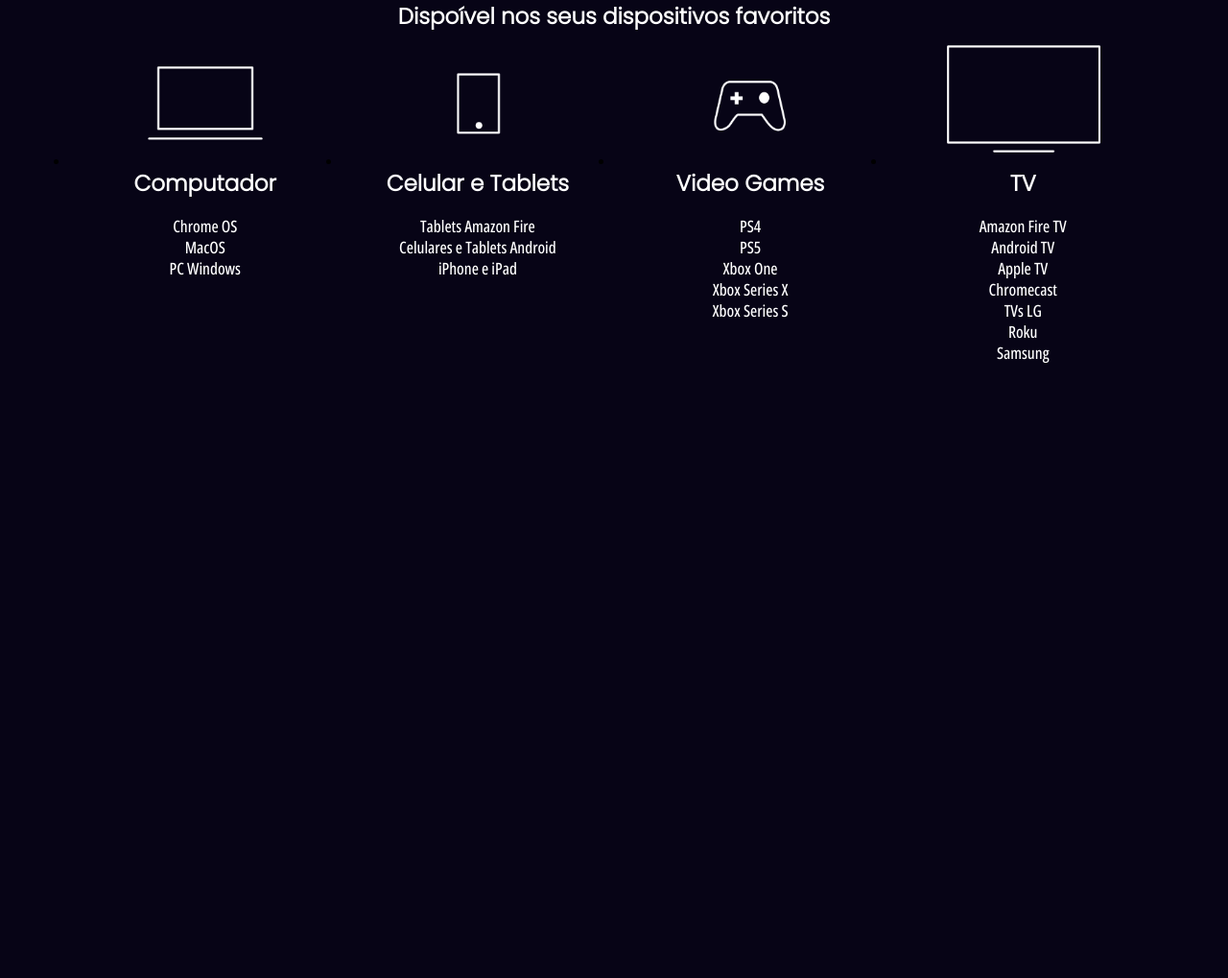
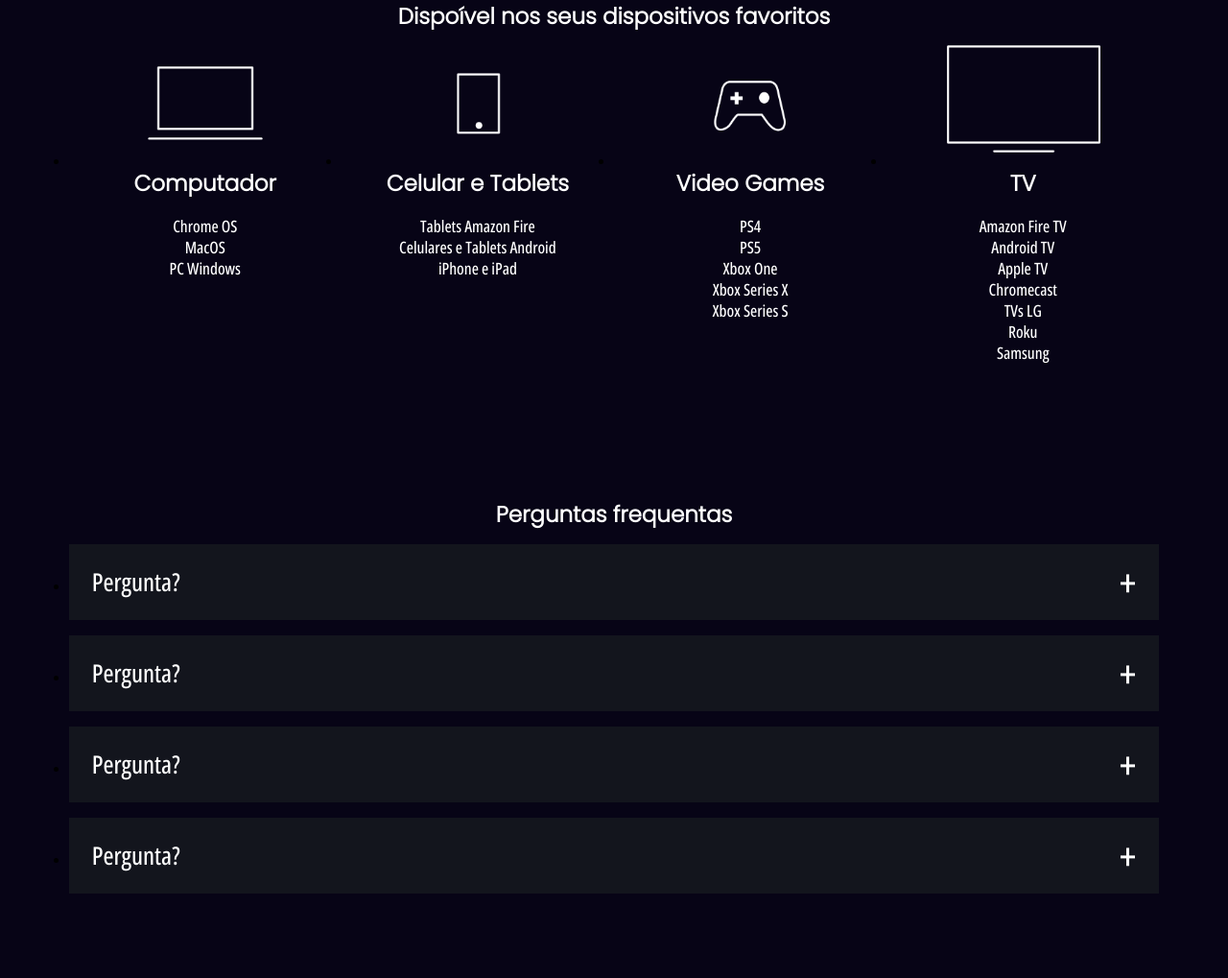
Before and after one commit to AssisMalachias/Project_Animes, a website: page src/index.html in a window 1280 px wide. Shown: the part 2613-3632 px from the top of the page at 96% size. Before the commit the page ends 3063 px from the top, so only its background shows below. Drawn offline with nearby package versions, Linux system fonts and the light colour scheme; files that its build step writes are made by us from their sources.

Commit message:
Criando a FAQ

```diff
--- /dev/null
+++ b/src/css/_faq.scss
@@ -0,0 +1,55 @@
+.faq {
+    padding: 5.6vw;
+
+    h2 {
+        text-align:center;
+        margin-bottom:17px;
+    }
+
+    &__questions {
+        &__item {
+            background-color: #13151d;
+            margin-bottom: 16px;
+            transition-duration:5s;
+
+            &__question {
+                color:#fff;
+                font-size:20px;
+                padding: 24px;
+                display:block;
+                cursor:pointer;
+                position: relative;
+
+                &::after {
+                    content: '+';
+                    position:absolute;
+                    top:0;
+                    right:24px;
+                    height:100%;
+                    display:flex;
+                    align-items:center;
+                    font-size:40px;
+                    transition-duration:3s;
+                }
+            }
+
+            &__answer {
+                height:0;
+                overflow:hidden;
+            }
+
+         &--is-open {
+                .faq__questions__item__question::after {
+                    content: '-';
+                    transition-duration:3s;
+                }
+                .faq__questions__item__answer {
+                    height:auto;
+                    padding:24px;
+                    transition-duration:3s;
+                    transition: height, 0.5s ease;
+                }
+            }
+        }
+    }
+}
--- a/src/css/main.scss
+++ b/src/css/main.scss
@@ -4,6 +4,7 @@
 @use '_plans';
 @use '_watch-anywhere';
 @use '_available-devices';
+@use '_faq';
 
 @font-face {
     font-family:OpenSans;
--- a/src/index.html
+++ b/src/index.html
@@ -169,9 +169,35 @@
                     <li>Samsung</li>
                 </ul>
             </li>
+        </ul>
+     </section>
+
+     <section class="faq">
+        <h2 class="titulo">Perguntas frequentas</h2>
+        <ul class="faq__questions">
+            <li class="faq__questions__item ">
+                <div class="faq__questions__item__question text--big" data-faq-question>Pergunta?</div>
+                <div class="faq__questions__item__answer text">A resposta da pergunta</div>
+            </li>
+
+            <li class="faq__questions__item ">
+                <div class="faq__questions__item__question text--big" data-faq-question>Pergunta?</div>
+                <div class="faq__questions__item__answer text">A resposta da pergunta</div>
+            </li>
+
+            <li class="faq__questions__item ">
+                <div class="faq__questions__item__question text--big" data-faq-question>Pergunta?</div>
+                <div class="faq__questions__item__answer text">A resposta da pergunta</div>
+            </li>
+
+             <li class="faq__questions__item ">
+                <div class="faq__questions__item__question text--big" data-faq-question>Pergunta?</div>
+                <div class="faq__questions__item__answer text">A resposta da pergunta</div>
+            </li>
 
         </ul>
      </section>
+
      <script src="../src/js/main.js"></script>
 </body>
 </html>
--- a/src/js/main.js
+++ b/src/js/main.js
@@ -1,5 +1,6 @@
 document.addEventListener('DOMContentLoaded', function() {
      const showsbuttons =  document.querySelectorAll('[data-tab-button]');
+     const questions = document.querySelectorAll('[data-faq-question]')
 
 
     for(let i = 0; i < showsbuttons.length; i++){
@@ -12,7 +13,17 @@
              botao.target.classList.add('show__tabs__button--is-active');
         })
     }
+    for(let i = 0; i <  questions.length; i++){
+        questions[i].addEventListener('click', abreOuFechaResposta);
+    }
 })
+
+function abreOuFechaResposta(elemento){
+    const classe = 'faq__questions__item--is-open';
+    const elementoPai = elemento.target.parentNode;
+
+    elementoPai.classList.toggle(classe);
+}
 
 function removeBotaoAtivo() {
      const showsbuttons =  document.querySelectorAll('[data-tab-button]');
```
